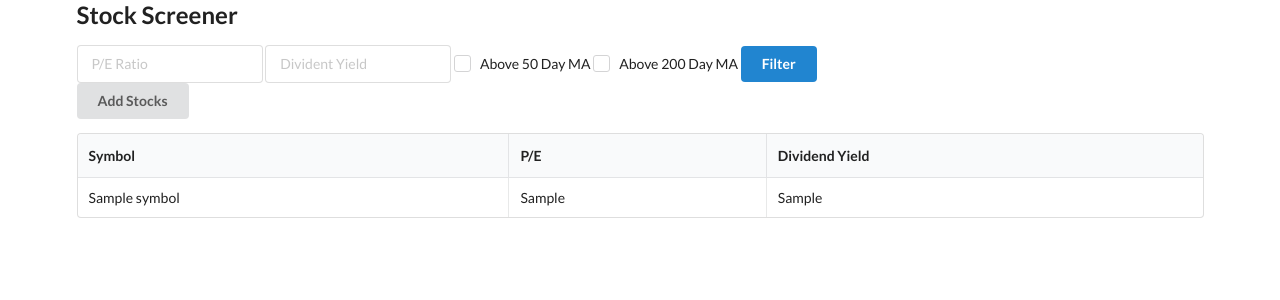
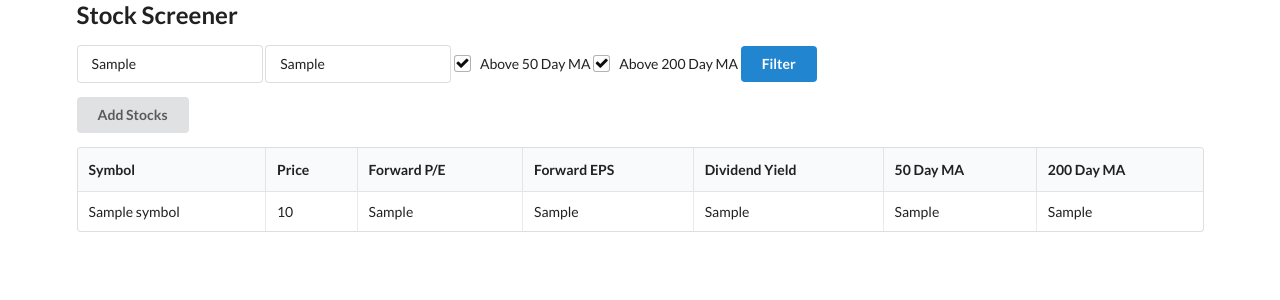
Before and after one commit to dougwperez/PortfolioProvider, a FastAPI app: template templates/dashboard.html in a window 1280 px wide. Shown: the top 300 px of the page. Run offline with FastAPI, Linux system fonts and the light colour scheme; the template is opened without the code that fills it: most values are stand-ins (such as "Sample title", 1, 10 or a date in 2020); some libraries are stand-ins or nearby versions.

Commit message:
part 5 complete, but still need to fix dividends typo issue

```diff
--- a/main.py
+++ b/main.py
@@ -25,18 +25,29 @@
         db.close()
 
 @app.get("/")
-def dashboard(request: Request, db: Session = Depends(get_db)):
+def dashboard(request: Request, forward_pe = None, divident_yield = None, ma50 = None, ma200 = None, db: Session = Depends(get_db)):
     """
 
     Displays the stock screener dashboard / homepage
     """
 
-    stocks = db.query(Stock).all()
+    stocks = db.query(Stock)
 
-    print(stocks)
+    if forward_pe:
+        stocks = stocks.filter(Stock.forward_pe < forward_pe)
+
+    if divident_yield:
+        stocks = stocks.filter(Stock.divident_yield > divident_yield)
+
+    if ma50:
+        stocks = stocks.filter(Stock.price > Stock.ma50)
+
+    if ma200:
+        stocks = stocks.filter(Stock.price > Stock.ma200)
 
 
-    return templates.TemplateResponse("dashboard.html", {"request": request, "stocks": stocks } )
+
+    return templates.TemplateResponse("dashboard.html", {"request": request, "stocks": stocks , "divident_yield": divident_yield, "forward_pe": forward_pe, "ma200": ma200, "ma50": ma50  } )
 
 
 
--- a/models.py
+++ b/models.py
@@ -12,6 +12,7 @@
     price = Column(Numeric(10, 2))
     forward_pe = Column(Numeric(10, 2))
     forward_eps = Column(Numeric(10, 2))
+    # TYPO DIVIDENT
     divident_yield = Column(Numeric(10, 2))
     ma50 = Column(Numeric(10, 2))
     ma200 = Column(Numeric(10, 2))
--- a/templates/dashboard.html
+++ b/templates/dashboard.html
@@ -32,25 +32,59 @@
   });
 </script>
 
+<form>
   <div class="ui input">
-  <input type="text" placeholder="P/E Ratio" />
+    <input
+      name="forward_pe"
+      type="text"
+      placeholder="P/E Ratio"
+      value="{{ forward_pe or '' }}"
+    />
   </div>
 
   <div class="ui input">
-  <input type="text" placeholder="Divident Yield" />
+    <input
+      name="Divident_yield"
+      type="text"
+      placeholder="Divident Yield"
+      value="{{ Divident_yield or ''}}"
+    />
   </div>
 
   <div class="ui checkbox">
-  <input type="checkbox" name="example" />
+    <input
+      name="ma50"
+      type="checkbox"
+      name="example"
+      {%
+      if
+      ma50
+      %}checked="checked"
+      {%
+      endif
+      %}
+    />
     <label>Above 50 Day MA</label>
   </div>
 
   <div class="ui checkbox">
-  <input type="checkbox" name="example" />
+    <input
+      name="ma200"
+      type="checkbox"
+      name="example"
+      {%
+      if
+      ma200
+      %}checked="checked"
+      {%
+      endif
+      %}
+    />
     <label>Above 200 Day MA</label>
   </div>
 
-<button class="ui button primary">Filter</button>
+  <button type="submit" class="ui button primary">Filter</button>
+</form>
 
 <div>
   <button id="add_stocks" class="ui button">Add Stocks</button>
@@ -60,16 +94,25 @@
   <thead>
     <tr>
       <th>Symbol</th>
-      <th>P/E</th>
+      <th>Price</th>
+      <th>Forward P/E</th>
+      <th>Forward EPS</th>
       <th>Dividend Yield</th>
+      <th>50 Day MA</th>
+      <th>200 Day MA</th>
     </tr>
   </thead>
   <tbody>
     {% for stock in stocks %}
     <tr>
       <td>{{ stock.symbol }}</td>
+      <td>{{ stock.price }}</td>
       <td>{{ stock.forward_pe }}</td>
+      <td>{{ stock.forward_eps }}</td>
+      <!-- TYPO DIVIDENT -->
       <td>{{ stock.divident_yield }}</td>
+      <td>{{ stock.ma50 }}</td>
+      <td>{{ stock.ma200 }}</td>
     </tr>
     {% endfor %}
   </tbody>
```
Also changed, not shown: stocks.db. Lines whose indentation alone changed are shown as unchanged.
